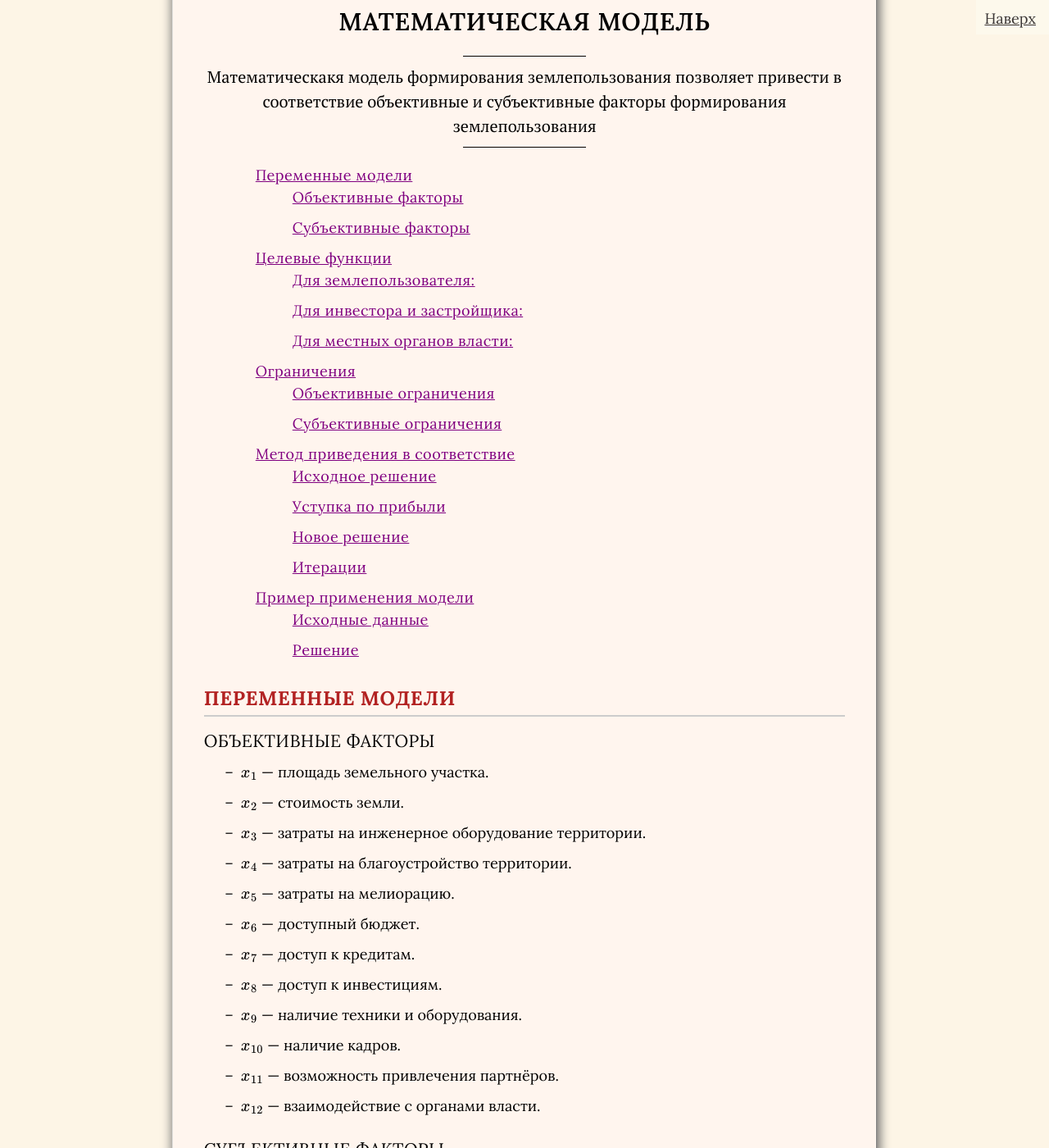
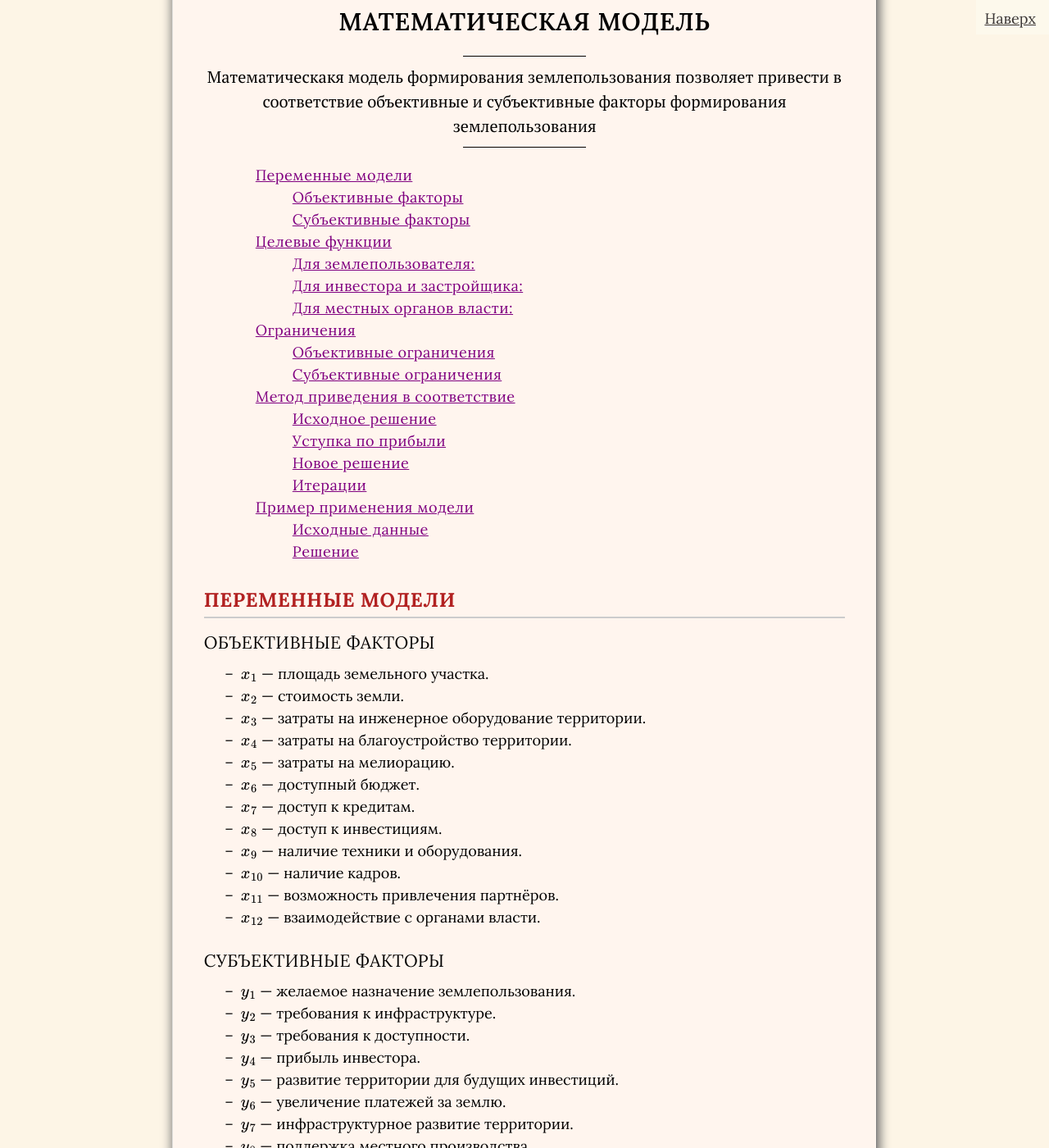
Before and after one commit to SergSi/land-use-art, a Jekyll site: the page built from _posts/2025-02-22-coast.md, in a window 1280 px wide and 1400 px high, scrolled down 280 px. Shown: the whole window at 82% size. Built offline with Jekyll 4.4.1, drawn with Linux system fonts in a browser that asks for light colours; some web fonts are replaced.

Commit message:
Update doc.css

```diff
--- a/assets/css/doc.css
+++ b/assets/css/doc.css
@@ -26,7 +26,3 @@ h3 {
   margin-bottom: 0;
 
 }
-
-ul li, ol li {
-  margin-bottom: 1rem;
-}
```
